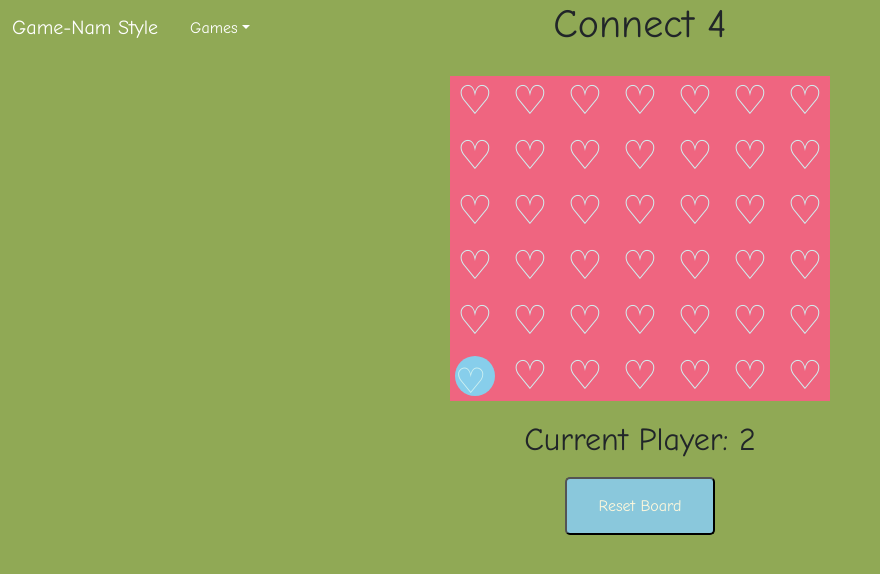
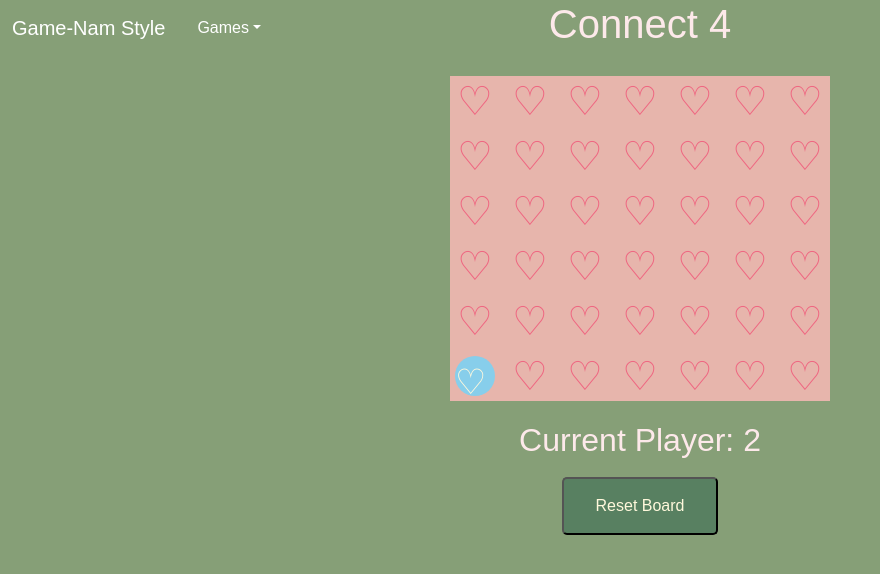
Before and after one commit to CompSciGroupProjects/Game-Site-2024-group-5-1, a plain HTML site: page Connect4/index.html in a window 1280 px wide. Both pictures are taken after a click on the element 475 px from the left and 101 px from the top of the page. Shown: the whole page, without its empty margins (0-880 px from the left). Drawn offline with nearby package versions, Linux system fonts and the light colour scheme.

Commit message:
Update style.css

```diff
--- a/Connect4/style.css
+++ b/Connect4/style.css
@@ -2,8 +2,9 @@ body {
     display: flex;
     flex-direction: column;
     align-items: center;
-    font-family: "Comic Sans MS", "Garamond", monospace;
-    background-color: #90A955;
+    font-family: sans-serif;
+    background-color: #869F77;
+    color: #FDE9EA;
 }
 
 h1,
@@ -16,7 +17,7 @@ h2 {
     grid-template-columns: repeat(7, 50px);
     grid-gap: 5px;
     margin-top: 20px;
-    background-color: #ef6580;
+    background-color: #E7B5AC;
 }
 
 .square {
@@ -32,7 +33,7 @@ h2 {
 .square::before {
     content: '\2661';
     font-size: 40px;
-    color: #cff1f1;
+    color: #ef6580;
     position: absolute;
     top: 50%;
     left: 50%;
@@ -43,7 +44,7 @@ h2 {
 .square.filled.player2::before {
     content: '\2661';
     font-size: 40px;
-    color: #cff1f1;
+    color: #ef6580;
     width: 40px;
     height: 40px;
     border-radius: 50%;
@@ -56,14 +57,14 @@ h2 {
 .square.filled.player1::before {
     content: '\2661';
     font-size: 35px;
-    color: #cff1f1;
+    color: #FFF8DC;
     background-color: #87CEEB;
 }
 
 .square.filled.player2::before {
     content: '\2661';
     font-size: 35px;
-    color: #cff1f1;
+    color: #FFF8DC;
     background-color: #a3eb87;
 }
 
@@ -75,7 +76,7 @@ h2 {
 }
 
 #reset-button {
-    background-color: #8ac8dc;
+    background-color: #588061;
     color: #FFF8DC;
     padding: 15px 32px;
     text-align: center;
@@ -88,6 +89,6 @@ h2 {
 }
 
 #reset-button:hover {
-    color: #8ac8dc;
+    color: #588061;
     background-color: #FFF8DC;
 }
```
